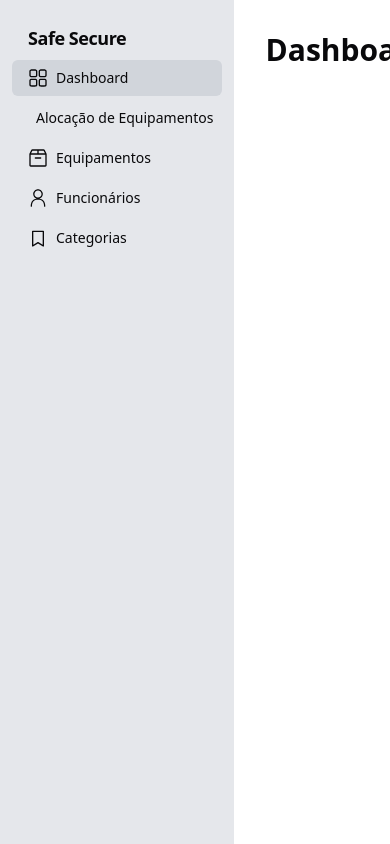
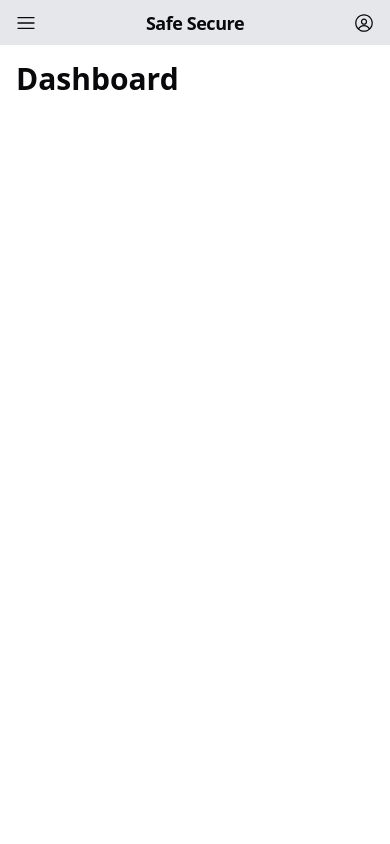
Before and after one commit to RanielliMontagna/safesecure-front, a React (Vite) app: page / in a window 390 px wide. Built offline with nearby package versions, Linux system fonts and the light colour scheme.

Commit message:
feat: implement appbar

```diff
--- /dev/null
+++ b/src/components/appbar/appbar.tsx
@@ -0,0 +1,31 @@
+import { useCallback, useState } from 'react'
+
+import { APPLICATION_NAME } from '@/constants'
+import { Label } from '../ui/label'
+
+import { AvatarIcon, HamburgerMenuIcon } from '@radix-ui/react-icons'
+import { Sidebar } from '../sidebar/sidebar'
+
+export function Appbar() {
+  const [openSidebar, setOpenSidebar] = useState(false)
+
+  const handleCloseSidebar = useCallback(() => {
+    setOpenSidebar(false)
+  }, [])
+
+  return (
+    <div className="bg-gray-200 h-12 flex items-center justify-between px-4">
+      <HamburgerMenuIcon
+        className="w-5 h-5"
+        onClick={() => setOpenSidebar(!openSidebar)}
+      />
+      <Label className="text-lg font-semibold tracking-tight">
+        {APPLICATION_NAME}
+      </Label>
+      <AvatarIcon className="w-5 h-5" />
+      <Sidebar
+        expansive={{ isOpen: openSidebar, onClose: handleCloseSidebar }}
+      />
+    </div>
+  )
+}
--- a/src/components/index.ts
+++ b/src/components/index.ts
@@ -1,5 +1,10 @@
+// UI
 export { Alert, AlertTitle, AlertDescription } from './ui/alert'
 export { Button } from './ui/button'
 export { Input } from './ui/input'
 export { Label } from './ui/label'
 export * from './ui/form'
+
+// Layouts
+export { Sidebar } from './sidebar/sidebar'
+export { Appbar } from './appbar/appbar'
--- a/src/components/sidebar/sidebar.tsx
+++ b/src/components/sidebar/sidebar.tsx
@@ -1,32 +1,45 @@
-import { cn } from '@/lib/utils'
+import { useLocation, useNavigate } from 'react-router-dom'
 
 import { Button } from '../ui/button'
+
+import { cn } from '@/lib/utils'
 import { privateRoutes } from '@/routes/routes.static'
-import { useLocation, useNavigate } from 'react-router-dom'
+import { APPLICATION_NAME } from '@/constants'
 
-interface SidebarProps extends React.HTMLAttributes<HTMLDivElement> {}
+interface SidebarProps extends React.HTMLAttributes<HTMLDivElement> {
+  expansive?: {
+    isOpen: boolean
+    onClose: () => void
+  }
+}
 
-export function Sidebar({ className }: SidebarProps) {
+function Sidebar({ className, expansive }: SidebarProps) {
   const navigate = useNavigate()
   const location = useLocation()
 
+  const sidebarClasses = cn(
+    'bg-gray-200 max-w-[270px] overflow-auto no-scrollbar transform transition-transform duration-300',
+    className,
+    expansive && expansive?.isOpen && 'translate-x-0',
+    expansive && !expansive?.isOpen && '-translate-x-full',
+  )
+
   return (
-    <div
-      className={cn(
-        'bg-gray-200 max-w-[270px] overflow-auto no-scrollbar',
-        className,
-      )}>
+    <div className={sidebarClasses}>
       <div className="space-y-4 py-4">
         <div className="px-3 py-2">
           <h2 className="mb-2 px-4 text-lg font-semibold tracking-tight">
-            Safe Secure
+            {APPLICATION_NAME}
           </h2>
           <div className="space-y-1">
             {privateRoutes.map(route => (
               <Button
                 key={route.href}
                 variant="ghost"
-                onClick={() => navigate(route.href)}
+                onClick={() => {
+                  expansive?.onClose()
+                  navigate(route.href)
+                }}
                 className={cn(
                   'w-full justify-start',
                   location.pathname === route.href && 'bg-gray-300',
@@ -41,3 +54,27 @@ export function Sidebar({ className }: SidebarProps) {
     </div>
   )
 }
+
+function SidebarWrapper({ expansive }: SidebarProps) {
+  if (expansive) {
+    return (
+      <>
+        <Sidebar
+          expansive={expansive}
+          className="absolute left-0 top-0 bottom-0 h-full z-50"
+        />
+        <div
+          className={cn(
+            'fixed inset-0 bg-black bg-opacity-30 z-40 transition-transform duration-300',
+            expansive.isOpen ? 'translate-x-0' : '-translate-x-full',
+          )}
+          onClick={expansive.onClose}
+        />
+      </>
+    )
+  }
+
+  return <Sidebar />
+}
+
+export { SidebarWrapper as Sidebar }
--- /dev/null
+++ b/src/constants/index.ts
@@ -0,0 +1,2 @@
+export const MOBILE_BREAKPOINT = 768
+export const APPLICATION_NAME = 'Safe Secure'
--- /dev/null
+++ b/src/hooks/useIsMobile/useIsMobile.ts
@@ -0,0 +1,19 @@
+import { useEffect, useState } from 'react'
+
+import { MOBILE_BREAKPOINT } from '@/constants'
+
+export function useIsMobile() {
+  const [isMobile, setIsMobile] = useState<boolean | undefined>(undefined)
+
+  useEffect(() => {
+    const mql = window.matchMedia(`(max-width: ${MOBILE_BREAKPOINT - 1}px)`)
+    const onChange = () => {
+      setIsMobile(window.innerWidth < MOBILE_BREAKPOINT)
+    }
+    mql.addEventListener('change', onChange)
+    setIsMobile(window.innerWidth < MOBILE_BREAKPOINT)
+    return () => mql.removeEventListener('change', onChange)
+  }, [])
+
+  return { isMobile }
+}
--- a/src/layouts/privateLayout.tsx
+++ b/src/layouts/privateLayout.tsx
@@ -1,10 +1,24 @@
 import { Outlet } from 'react-router-dom'
 
-import { Sidebar } from '@/components/sidebar/sidebar'
+import { Appbar, Sidebar } from '@/components'
+import { useIsMobile } from '@/hooks/useIsMobile/useIsMobile'
 
 export function PrivateLayout() {
+  const { isMobile } = useIsMobile()
+
+  if (isMobile) {
+    return (
+      <div className="h-screen flex flex-col">
+        <Appbar />
+        <div className="w-full h-full p-4 overflow-auto">
+          <Outlet />
+        </div>
+      </div>
+    )
+  }
+
   return (
-    <div className="h-screen flex ">
+    <div className="h-screen flex">
       <Sidebar />
       <div className="w-full p-8 overflow-auto">
         <Outlet />
```
